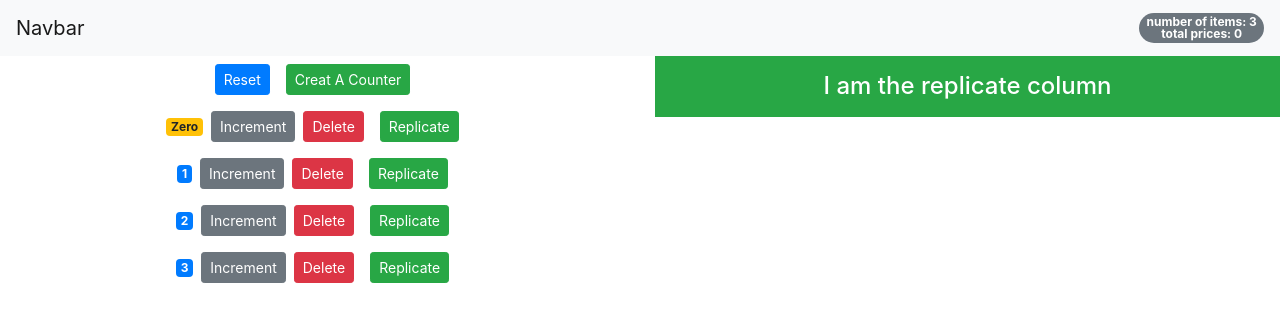
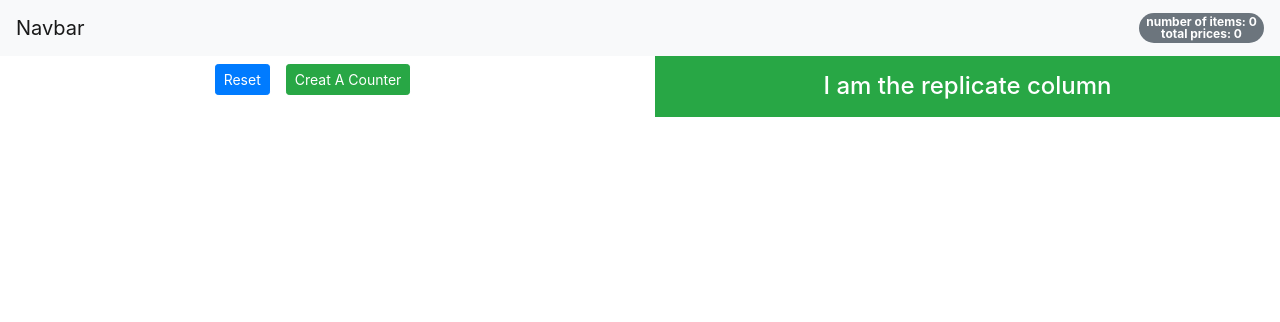
Before and after one commit to KickButtowski80/react-shopping-cart, a React (Create React App) app: page / in a window 1280 px wide. Shown: the top 322 px of the page. Built offline with nearby package versions, Linux system fonts and the light colour scheme.

Commit message:
deleted dummy data from counters array

```diff
--- a/src/App.js
+++ b/src/App.js
@@ -5,25 +5,24 @@ import './App.css';
 
 class App extends Component {
   state = {
-    counters: [
-      { id: 1, value: 0 },
-      { id: 2, value: 1 },
-      { id: 3, value: 2 },
-      { id: 4, value: 3 }
-    ],
+    counters: [],
     totalPrice: 0,
-
     text: "",
 
   }
+   componentDidMount(){
 
+   }
+    componentDidUpdate(prevProps, prevState) {
+
+    }
 
   handelReplicate = (counter) => {
 
     console.log("id in handelReplicate is " + counter.id);
     console.log("value in handleReplicate is "  + counter.value);
     this.setState({ text: "I am replicated" });
-    this.setState({counters: this.state.counters.concat({id: counter.id +1000 ,value: counter.value})});
+    this.setState({counters: this.state.counters.concat({id: counter.id +1000 ,value: counter.value, replcated: true})});
   }
 
   handleCreateCounter = () =>{
```
